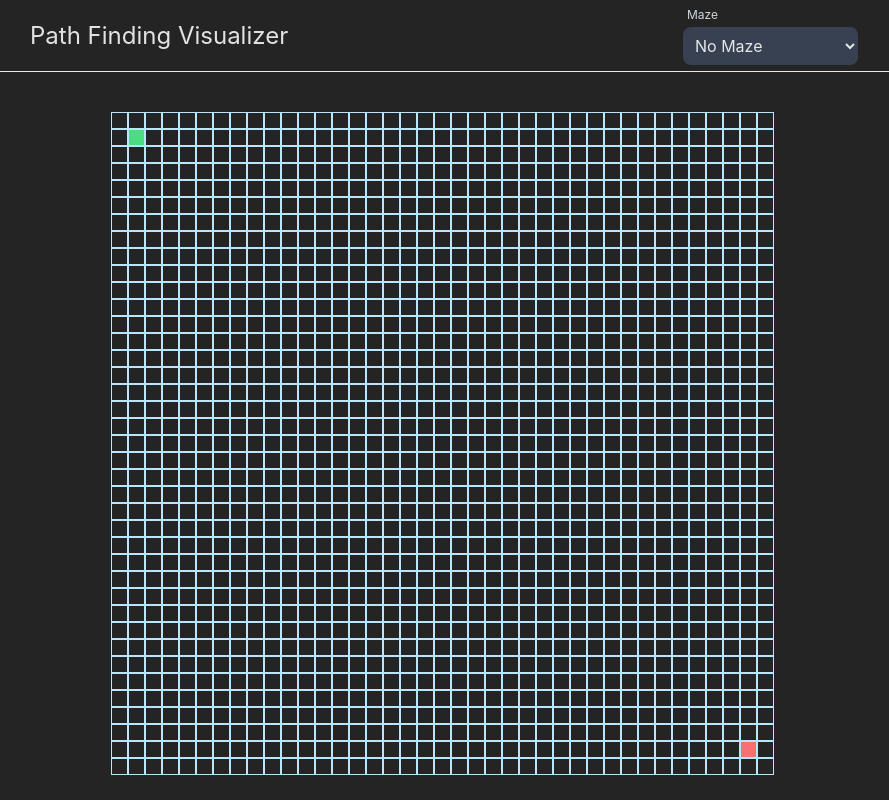
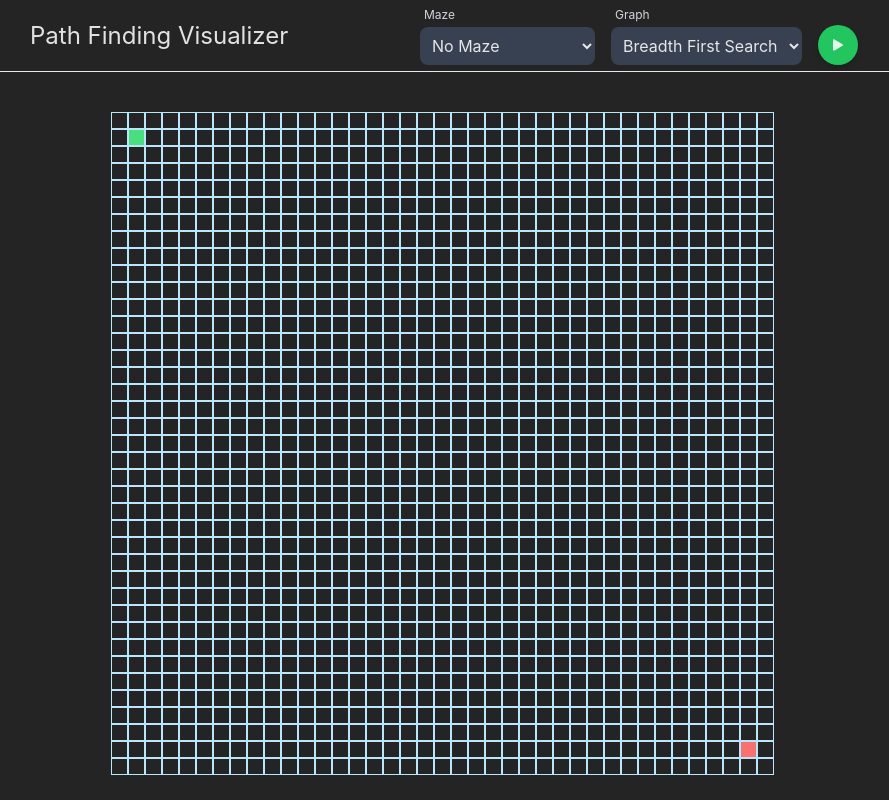
Before and after one commit to SiddDman/path-finding-visualizer, a React (Vite) app: page / in a window 1280 px wide. Shown: the whole page, without its empty margins (198-1087 px from the left). Built offline with nearby package versions, Linux system fonts and the light colour scheme.

Commit message:
completed recursive division maze generation and pathfinding using BFS

```diff
--- a/src/components/Nav.tsx
+++ b/src/components/Nav.tsx
@@ -1,16 +1,18 @@
 import { useState } from "react"
 import usePathFinding from "../hooks/usePathFinding"
 import useTile from "../hooks/useTile"
-import { MAZES } from "../utils/constants"
+import { MAZES, PATH_FINDING_ALGO } from "../utils/constants"
 import resetGrid from "../utils/resetGrid"
-import { MazeType } from "../utils/types"
+import { AlgoType, MazeType } from "../utils/types"
 import Select from "./Select"
 import runMazeAlgo from "../utils/runMazeAlgo"
 import useSpeed from "../hooks/useSpeed"
+import PlayButton from "./PlayButton"
+import runPathFindingAlgo from "../utils/runPathFindingAlgo"
 
 const Nav = () => {
     const [isDisabled, setIsDisabled] = useState(false)
-    const { maze, setMaze, grid, setGrid, setIsGraphVisualized } = usePathFinding()
+    const { maze, setMaze, grid, setGrid, setIsGraphVisualized, isGraphVisualized, algo, setAlgo } = usePathFinding()
     const { startTile, endTile } = useTile()
     const { speed } = useSpeed()
 
@@ -36,6 +38,22 @@ const Nav = () => {
         setGrid(newGrid)
         setIsGraphVisualized(false)
     }
+
+    const handleRunVisualizer = () => {
+        if (isGraphVisualized) {
+            setIsGraphVisualized(false);
+            resetGrid({ grid: grid.slice(), startTile, endTile })
+            return
+        }
+        //run the path finding algo
+        const { traversedTiles, path } = runPathFindingAlgo({ algo, grid, startTile, endTile })
+
+        console.log('traversedTiles', traversedTiles)
+        console.log('path', path)
+
+
+    }
+
     return (
         <div className="flex items-center justify-center min-h-[4.5rem] border-b shadow-gray-600 sm:px-5 px-0">
             <div className=" flex items-center lg:justify-between justify-center w-full sm:w-[52rem]">
@@ -43,6 +61,7 @@ const Nav = () => {
                     Path Finding Visualizer
                 </h1>
                 <div className="flex sm:items-end items-center justify-normal sm:justify-between sm:flex-row flex-col sm:space-y-0 space-y-3 sm:py-0 py-4 sm:space-x-4">
+                    {/*Maze select option */}
                     <Select
                         label='Maze'
                         value={maze}
@@ -53,6 +72,22 @@ const Nav = () => {
                             handleGenerateMaze(e.target.value as MazeType);
                         }}
                     />
+                    {/* Graph Algo option */}
+                    <Select
+                        label='Graph'
+                        value={algo}
+                        options={PATH_FINDING_ALGO}
+                        onChange={(e) => {
+                            //set chosen Algo
+                            setAlgo(e.target.value as AlgoType)
+                        }}
+                        isDisabled={isDisabled}
+                    />
+                    <PlayButton
+                        isDisabled={isDisabled}
+                        isGraphVisualized={isGraphVisualized}
+                        handleRunVisualizer={handleRunVisualizer}
+                    />
                 </div>
             </div>
         </div>
--- /dev/null
+++ b/src/lib/algo/pathFinding/bfs.ts
@@ -0,0 +1,55 @@
+import getUntraversedNeighbours from "../../../utils/getUntraversedNeighbours";
+import { isEqual } from "../../../utils/helpers";
+import isInQueue from "../../../utils/isInQueue";
+import { GridType, TileType } from "../../../utils/types"
+
+const bfs = (
+    grid: GridType,
+    startTile: TileType,
+    endTile: TileType,
+) => {
+    const traversedTiles: TileType[] = []
+    const src = grid[startTile.row][startTile.col]
+    src.distance = 0;
+    src.isTraversed = true;
+    const unTraversedTiles = [src]
+
+    while (unTraversedTiles.length) {
+        //using shift as we need first ele,pop will give us last ele
+        const tile = unTraversedTiles.shift()!;
+        if (tile.isWall)
+            continue
+        if (tile.distance === Infinity)
+            break;
+        tile.isTraversed = true;
+        traversedTiles.push(tile)
+
+        if (isEqual(tile, endTile))
+            break;
+
+        //get untraversed neighbours
+        const neighbours = getUntraversedNeighbours(grid, tile)
+
+        for (let i = 0; i < neighbours.length; i++)
+            if (!isInQueue(neighbours[i], unTraversedTiles)) {
+                const neighbour = neighbours[i]
+                neighbour.distance = tile.distance + 1;
+                neighbour.parent = tile
+                unTraversedTiles.push(neighbour)
+            }
+    }
+
+    const path = []
+    let tile = grid[endTile.row][endTile.col]
+    //we have started with endtile and we have made a path from the end tile to its parent and so on till the src. it will stop at src as src has no parent
+    while (tile !== null) {
+        tile.isPath = true
+        path.unshift(tile)
+        tile = tile.parent!
+    }
+
+    return { traversedTiles, path }
+
+}
+
+export default bfs
--- a/src/utils/constants.ts
+++ b/src/utils/constants.ts
@@ -1,4 +1,4 @@
-import { MazeSelectType, SpeedSelectType } from "./types";
+import { AlgoSelectType, MazeSelectType, SpeedSelectType } from "./types";
 
 export const MAX_ROWS = 39;
 export const MAX_COLS = 39;
@@ -42,6 +42,13 @@ export const MAZES: MazeSelectType[] = [
     { name: "Recursive Division", value: "RECURSIVE_DIVISION" },
 ]
 
+export const PATH_FINDING_ALGO: AlgoSelectType[] = [
+    { name: "Dijkstra", value: "DIJIKSTRA" },
+    { name: "A*", value: "A_STAR" },
+    { name: "Breadth First Search", value: "BFS" },
+    { name: "Depth First Search", value: "DFS" },
+]
+
 export const SPEEDS: SpeedSelectType[] = [
     { name: "Slow", value: 2 },
     { name: "Medium", value: 1 },
--- /dev/null
+++ b/src/utils/getUntraversedNeighbours.ts
@@ -0,0 +1,23 @@
+import { GridType, TileType } from './types'
+import { MAX_COLS, MAX_ROWS } from './constants';
+
+const getUntraversedNeighbours = (grid: GridType, tile: TileType) => {
+    const { row, col } = tile;
+    const neighbours = [];
+    //add tile above if it exits
+    if (row > 0)
+        neighbours.push(grid[row - 1][col]);
+    //add tile below if it exits
+    if (row < MAX_ROWS - 1)
+        neighbours.push(grid[row + 1][col]);
+    //add tile left if it exists
+    if (col > 0)
+        neighbours.push(grid[row][col - 1]);
+    //add tile right if it exists
+    if (col < MAX_COLS - 1)
+        neighbours.push(grid[row][col + 1])
+
+    return neighbours.filter((neighbour) => !neighbour.isTraversed)
+}
+
+export default getUntraversedNeighbours
--- /dev/null
+++ b/src/utils/isInQueue.ts
@@ -0,0 +1,11 @@
+import { isEqual } from "./helpers"
+import { TileType } from "./types"
+
+const isInQueue = (tile: TileType, queue: TileType[]) => {
+    for (let i = 0; i < queue.length; i++)
+        if (isEqual(tile, queue[i]))
+            return true;
+    return false;
+}
+
+export default isInQueue
--- /dev/null
+++ b/src/utils/runPathFindingAlgo.ts
@@ -0,0 +1,29 @@
+import bfs from "../lib/algo/pathFinding/bfs";
+import { AlgoType, GridType, TileType } from "./types";
+
+const runPathFindingAlgo = ({
+    algo,
+    grid,
+    startTile,
+    endTile,
+}: {
+    algo: AlgoType;
+    grid: GridType;
+    startTile: TileType;
+    endTile: TileType;
+}) => {
+    switch (algo) {
+        case "BFS":
+            return bfs(grid, startTile, endTile);
+        // case "DFS":
+        //     return;
+        // case "DIJIKSTRA":
+        //     return;
+        // case "A_STAR":
+        //     return;
+        default:
+            return bfs(grid, startTile, endTile);
+    }
+}
+
+export default runPathFindingAlgo
--- a/src/utils/types.ts
+++ b/src/utils/types.ts
@@ -1,4 +1,9 @@
 export type AlgoType = "DIJIKSTRA" | "A_STAR" | "BFS" | "DFS";
+
+export interface AlgoSelectType {
+    name: string;
+    value: AlgoType;
+}
 
 export type MazeType = "NONE" | "BINARY_TREE" | "RECURSIVE_DIVISION"
 
```
Also changed, not shown: src/lib/algo/maze/horizontalDivision.ts (+3 -4 lines), src/lib/algo/maze/recursiveDivision.ts (+3 -4 lines), src/lib/algo/maze/verticalDivision.ts (+3 -4 lines).
